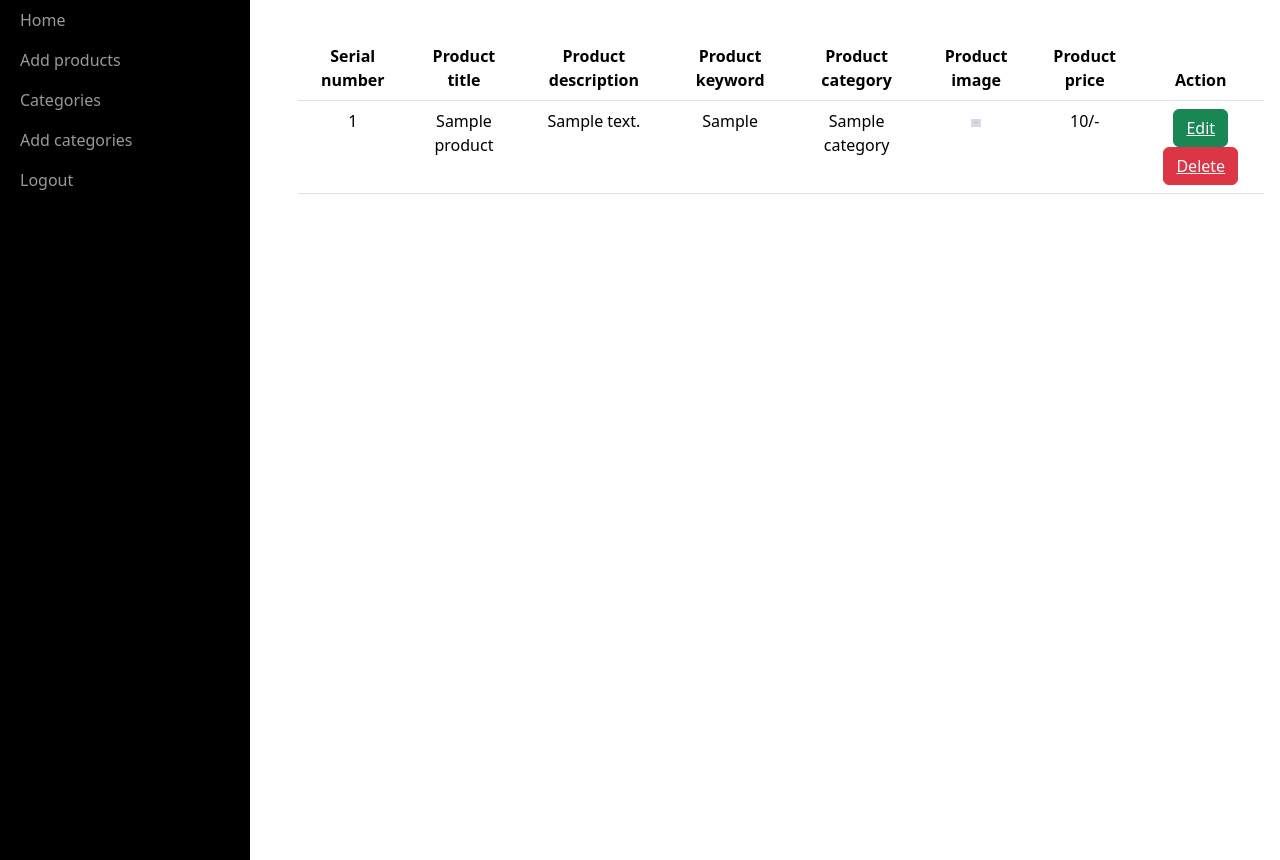
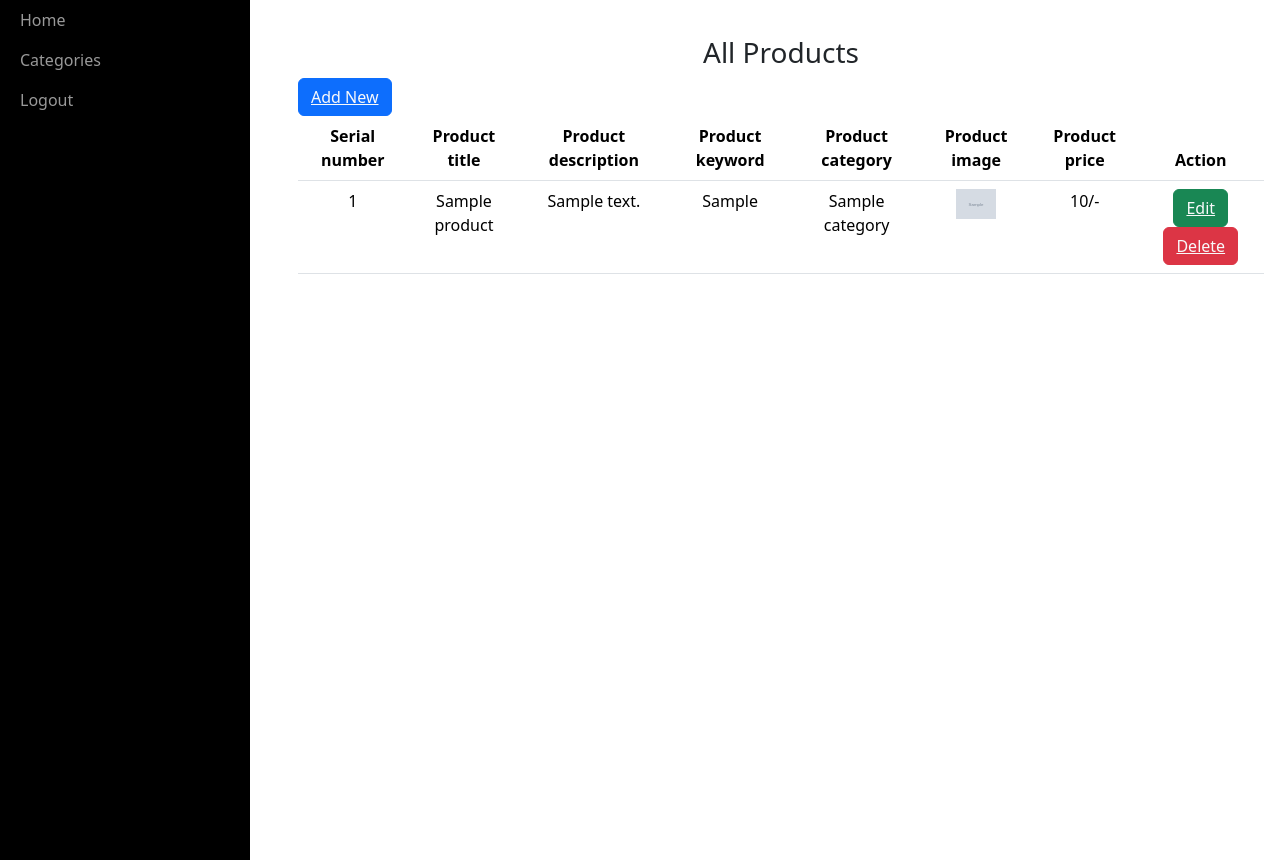
Before and after one commit to Rubaiyat90/Php, a PHP site: page /index.php?view_products in a window 1280 px wide. Shown: the part 84-944 px from the top of the page. Run offline with PHP 8.4, Linux system fonts and the light colour scheme; the visitor is signed in with stand-in values (Sample User, id 1); tables that the repository leaves empty or names only in its code hold one stand-in row (values such as "Sample post"); grey boxes marked "Sample" are stand-in pictures; some libraries are stand-ins or nearby versions.

Commit message:
All_updated

```diff
--- a/admin/add_categories.php
+++ b/admin/add_categories.php
@@ -13,6 +13,7 @@
             $result=mysqli_query($conn,$insert_query);
             if($result){
                 echo "<script>alert('Category inserted successfully')</script>";
+                echo "<script>window.open('./index.php?view_categories','_self')</script>";
             }
 	    }
     }
--- a/admin/add_products.php
+++ b/admin/add_products.php
@@ -22,6 +22,7 @@
       $result_insert=mysqli_query($conn,$insert);
       if($result_insert){
         echo "<script>alert('Product inserted successfully')</script>";
+        echo "<script>window.open('./index.php?view_products','_self')</script>";
       }
     }
   }
--- a/admin/edit_products.php
+++ b/admin/edit_products.php
@@ -46,7 +46,7 @@
             </div>
             <div class="form-outline mb-4 w-50 m-auto">
               <label for="product_description" class="form-label">Product description</label>
-              <input type="text" class="form-control" id="product_description" name="product_description" value="<?php echo $product_title?>" placeholder="Enter product description" required="required">
+              <input type="text" class="form-control" id="product_description" name="product_description" value="<?php echo $product_description?>" placeholder="Enter product description" required="required">
             </div>
             <div class="form-outline mb-4 w-50 m-auto">
               <label for="product_keyword" class="form-label">Product keyword</label>
--- a/admin/index.php
+++ b/admin/index.php
@@ -22,7 +22,7 @@
                     <div class='container-fluid'>
                     <?php
                         if(!isset($_SESSION['username'])){
-                            echo "<a href='#' class='nav-link'>Welcome Guest</a><button class='btn btn-success'><a href='admin_login.php' class='nav-link'>Login</a></button>";
+                            echo "<a href='#' class='nav-link'>Welcome Guest, Click to log in -></a><button class='btn btn-success'><a href='admin_login.php' class='nav-link'>Login</a></button>";
                         }else{
                             echo "<a href='#' class='nav-link'>Welcome ".$_SESSION['username']."</a>";
                         }
@@ -43,13 +43,7 @@
                         <a href='index.php?view_products'>Home</a>
                         </li>
                         <li>
-                            <a href='index.php?add_products'>Add products</a>
-                        </li>
-                        <li>
                             <a href='index.php?view_categories'>Categories</a>
-                        </li>
-                        <li>
-                            <a href='index.php?add_categories'>Add categories</a>
                         </li>
                         <li>
                             <a href='admin_logout.php'>Logout</a>
--- a/admin/view_categories.php
+++ b/admin/view_categories.php
@@ -20,6 +20,8 @@
     </style>
   </head>
   <body>
+  <h3 class="text-center text-top">All Categories</h3>
+    <button class='btn btn-primary'><a href='index.php?add_categories' class='text-light'>Add New</a></button>
     <table class="table">
         <thead class="thead-dark">
             <tr class="text-center">
@@ -42,7 +44,6 @@
                     <td><?php echo $number;?></td>
                     <td><?php echo $category_title;?></td>
                     <td>
-                        <button class='btn btn-success'><a href='index.php?edit_categories=<?php echo $category_id?>' class='text-light'>Edit</a></button>
                         <button class='btn btn-danger'><a href='index.php?delete_categories=<?php echo $category_id?>' class='text-light'>Delete</a></button>
                     </td>
                 </tr>
--- a/admin/view_products.php
+++ b/admin/view_products.php
@@ -14,12 +14,19 @@
     <link rel="stylesheet" href="../style.css">
     <style>
         .product_file_size{
-            width: 10px;
+            width: 40px;
             object-fit: contain;
         }
     </style>
   </head>
   <body>
+  <h3 class="text-center text-top">All Products</h3>
+    <?php
+        if(isset($_SESSION['username'])){
+            echo "<button class='btn btn-primary'><a href='index.php?add_products' class='text-light'>Add New</a></button>";
+            }
+        ?>
+
     <table class="table">
         <thead class="thead-dark">
             <tr class="text-center">
```
Also changed, not shown: admin/images/deviser.webp (added), admin/images/drum1.jpeg (added), admin/images/drum2.jpeg (added), admin/images/piano1.jpeg (added), admin/images/piano2.jpeg (added), admin/images/rock.jpg (added), admin/images/yamaha.jpeg (added), images/deviser.webp (added), images/drum1.jpeg (added), images/drum2.jpeg (added), images/piano1.jpeg (added), images/piano2.jpeg (added), images/rubaiyat.jpg (deleted), images/yamaha.jpeg (added).
